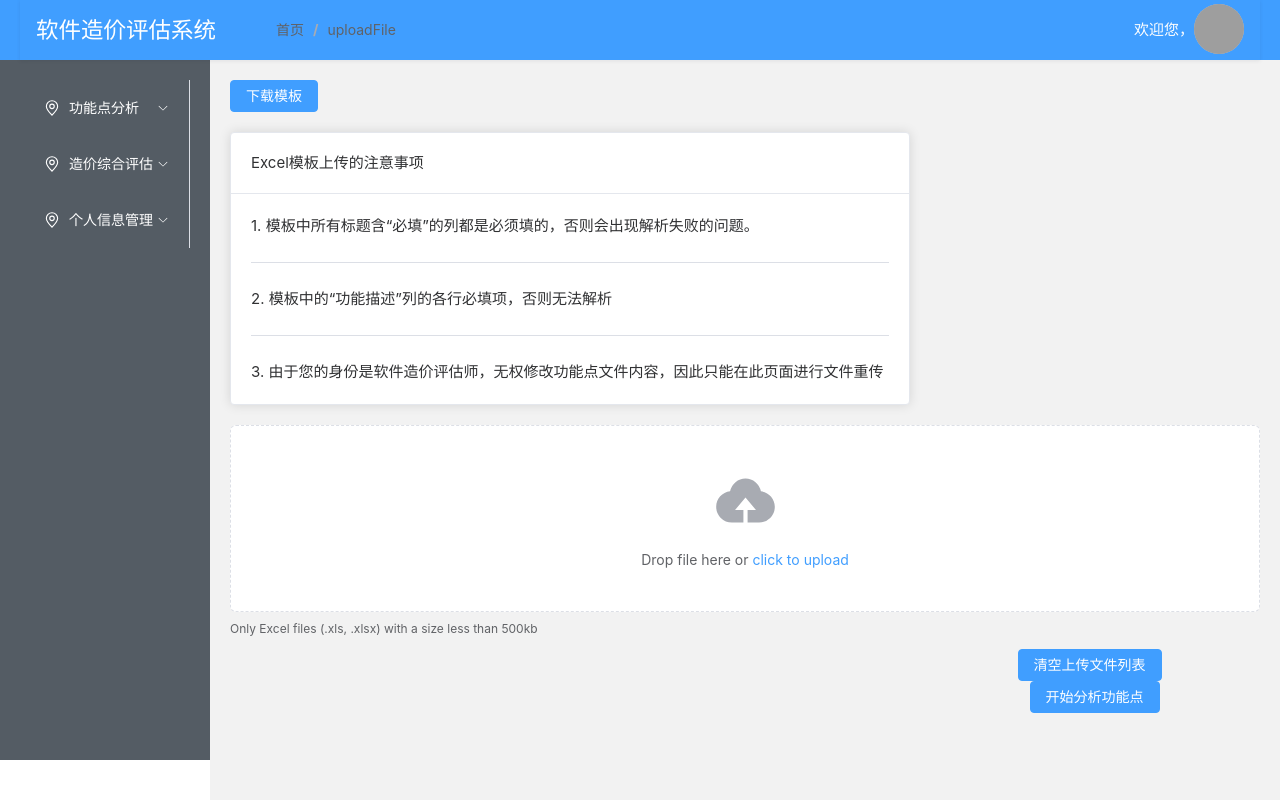
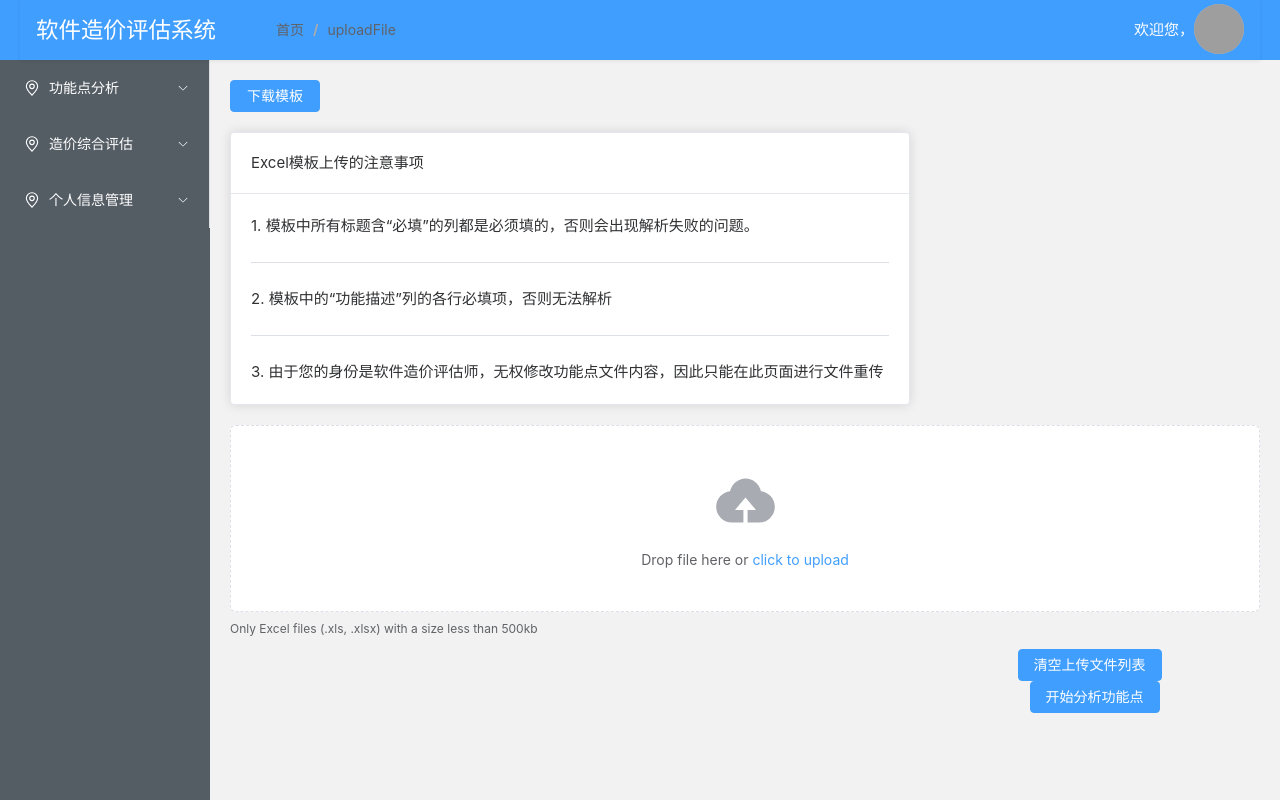
Before and after one commit to ljwvv666/---------, a Vue app: page /index/uploadFile in a window 1280 px wide. Shown: the top 800 px of the page. Built offline with nearby package versions, Linux system fonts and the light colour scheme; no server answers; grey boxes are pictures that could not be loaded.

Commit message:
固定菜单和header位置，调整部分界面UI

```diff
--- a/src/components/functionalPointAnalysis/dataScreen.vue
+++ b/src/components/functionalPointAnalysis/dataScreen.vue
@@ -90,8 +90,8 @@
     </div>
 
   <!-- GSC弹窗 -->
-  <el-dialog v-model="dialogTable1Visible" v-if="dialogTable1Visible" title="综合系统特征表" width="800">
-    <el-table :data="gscTableData" border style="width: 100%">
+  <el-dialog v-model="dialogTable1Visible" v-if="dialogTable1Visible" title="综合系统特征表" width="590">
+    <el-table :data="gscTableData" border style="width: 350px;margin-left: 90px;">
       <!-- 表头 -->
       <el-table-column property="GSC" label="GSC" width="200" />
       <!-- 可编辑 DI 列 -->
@@ -109,8 +109,8 @@
       </el-table-column>
     </el-table>
     <div style="display: flex; justify-content: flex-end; margin-top: 16px;">
-      <el-button type="primary" style="margin-right: 8px;" @click="updateGSC">确定修改</el-button>
-      <el-button @click="dialogTable1Visible=false">取消</el-button>
+      <el-button type="primary" style="margin-right: 8px;width: 90px;" @click="updateGSC">确定修改</el-button>
+      <el-button @click="dialogTable1Visible=false" style="width: 90px;">取  消</el-button>
     </div>
   </el-dialog>
 
--- a/src/components/functionalPointAnalysis/upLoadFile.vue
+++ b/src/components/functionalPointAnalysis/upLoadFile.vue
@@ -1,6 +1,6 @@
 <template>
 
-    <el-button type="primary" style="margin-bottom: 20px;" @click="downloadFile">下载模板</el-button>
+    <el-button type="primary" style="margin-bottom: 20px;width: 90px;" @click="downloadFile">下载模板</el-button>
     <!-- 注意事项 -->
     <el-card style="max-width: 680px; margin-bottom: 20px;">
         <template #header>
--- a/src/layout/index.vue
+++ b/src/layout/index.vue
@@ -7,7 +7,7 @@
     <el-container class="container">
       <el-aside
         width="210px"
-        style="height: calc(100vh - 100px)"
+        style="height: calc(100vh)"
         class="sidebar-container"
       >
         <Menu />
@@ -40,6 +40,7 @@ html, body, .app-wrapper {
   height: 100%;
   margin: 0;
   padding: 0;
+  overflow: hidden; /* 禁止页面整体滚动 */
 }
 
 .app-wrapper {
@@ -54,26 +55,42 @@ html, body, .app-wrapper {
   line-height: 60px;
   text-align: center;
   height: 60px;
+  position: fixed; /* 固定 Header */
+  top: 0;
+  left: 0;
+  right: 0;
+  z-index: 1000; /* 确保在顶部显示 */
 }
 
 .container {
+  margin-top: 60px; /* 为 Header 腾出空间 */
+  height: calc(100vh - 60px); /* 剩余高度 */
   display: flex;
-  flex: 1;
-  height: 100%; /* 确保占满剩余高度 */
 }
 
 .sidebar-container {
   background-color: #545c64;
   color: #fff;
-  padding: 20px;
+  position: fixed; /* 固定 Sidebar */
+  top: 60px; /* 从 Header 下方开始 */
+  height: calc(100vh - 60px); /* 修复不正确的高度计算 */
+  width: 210px;
+  display: flex;
+  flex-direction: column; /* 确保菜单内容占满 */
 }
 
 .main {
+  margin-left: 210px; /* 为固定的 Sidebar 腾出空间 */
   background-color: #f2f2f2;
   padding: 20px;
-  flex: 1;
+  height: calc(100vh - 60px); /* 确保占满剩余高度 */
+  box-sizing: border-box; /* 确保 padding 不影响布局 */
+  display: flex;
+  flex-direction: column;
 }
 
-
+.main:empty {
+  overflow: hidden; /* 当内容为空时禁用滚动 */
+}
 
 </style>
```
